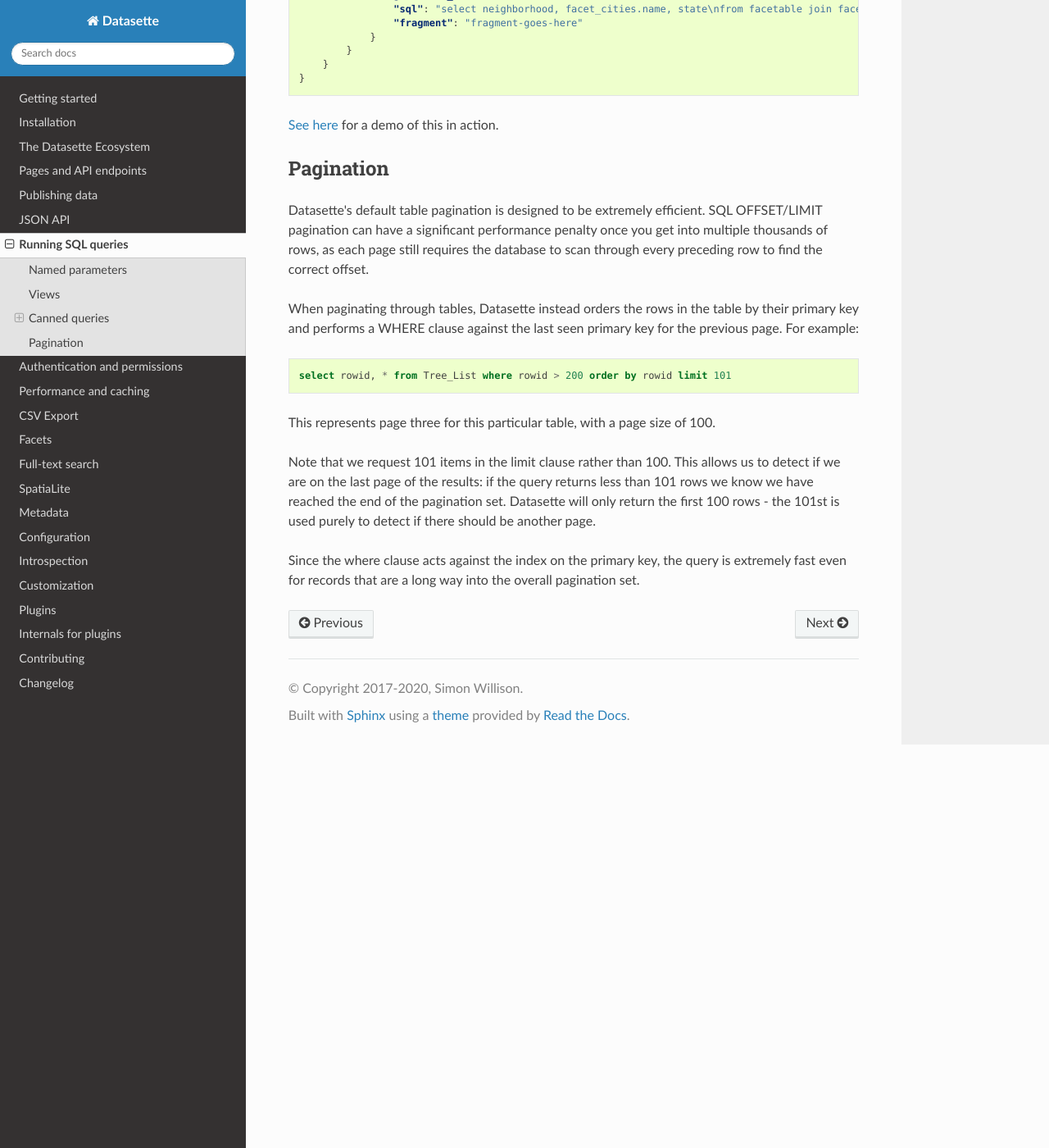
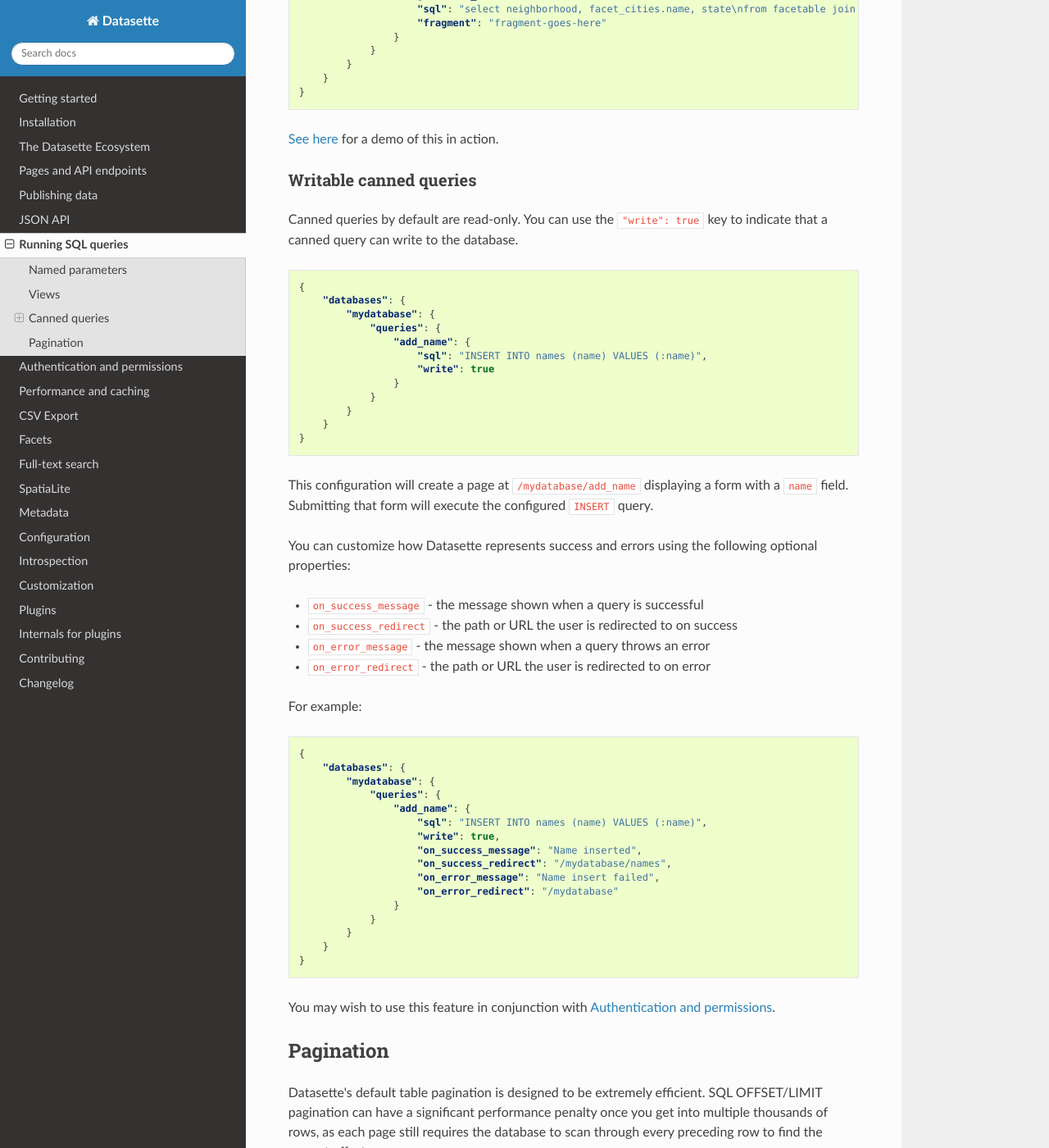
Before and after one commit to simonw/datasette, a Sphinx documentation site: the page built from docs/sql_queries.rst, in a window 1280 px wide and 1400 px high, scrolled down 3338 px. Shown: the whole window at 82% size. Built offline with Sphinx 7.4.7 and the Read the Docs theme 2.0.0, drawn with Linux system fonts in a browser that asks for light colours.

Commit message:
Documentation for writable canned queries, refs #698

```diff
--- a/docs/sql_queries.rst
+++ b/docs/sql_queries.rst
@@ -161,17 +161,72 @@
 
     {
         "databases": {
-        "fixtures": {
-            "queries": {
-                "neighborhood_search": {
-                    "sql": "select neighborhood, facet_cities.name, state\nfrom facetable join facet_cities on facetable.city_id = facet_cities.id\nwhere neighborhood like '%' || :text || '%' order by neighborhood;",
-                    "fragment": "fragment-goes-here"
+            "fixtures": {
+                "queries": {
+                    "neighborhood_search": {
+                        "sql": "select neighborhood, facet_cities.name, state\nfrom facetable join facet_cities on facetable.city_id = facet_cities.id\nwhere neighborhood like '%' || :text || '%' order by neighborhood;",
+                        "fragment": "fragment-goes-here"
+                    }
                 }
             }
         }
     }
 
 `See here <https://latest.datasette.io/fixtures#queries>`__ for a demo of this in action.
+
+.. _canned_queries_writable:
+
+Writable canned queries
+~~~~~~~~~~~~~~~~~~~~~~~
+
+Canned queries by default are read-only. You can use the ``"write": true`` key to indicate that a canned query can write to the database.
+
+.. code-block:: json
+
+    {
+        "databases": {
+            "mydatabase": {
+                "queries": {
+                    "add_name": {
+                        "sql": "INSERT INTO names (name) VALUES (:name)",
+                        "write": true
+                    }
+                }
+            }
+        }
+    }
+
+This configuration will create a page at ``/mydatabase/add_name`` displaying a form with a ``name`` field. Submitting that form will execute the configured ``INSERT`` query.
+
+You can customize how Datasette represents success and errors using the following optional properties:
+
+- ``on_success_message`` - the message shown when a query is successful
+- ``on_success_redirect`` - the path or URL the user is redirected to on success
+- ``on_error_message`` - the message shown when a query throws an error
+- ``on_error_redirect`` - the path or URL the user is redirected to on error
+
+For example:
+
+.. code-block:: json
+
+    {
+        "databases": {
+            "mydatabase": {
+                "queries": {
+                    "add_name": {
+                        "sql": "INSERT INTO names (name) VALUES (:name)",
+                        "write": true,
+                        "on_success_message": "Name inserted",
+                        "on_success_redirect": "/mydatabase/names",
+                        "on_error_message": "Name insert failed",
+                        "on_error_redirect": "/mydatabase"
+                    }
+                }
+            }
+        }
+    }
+
+You may wish to use this feature in conjunction with :ref:`authentication`.
 
 .. _pagination:
 
```
